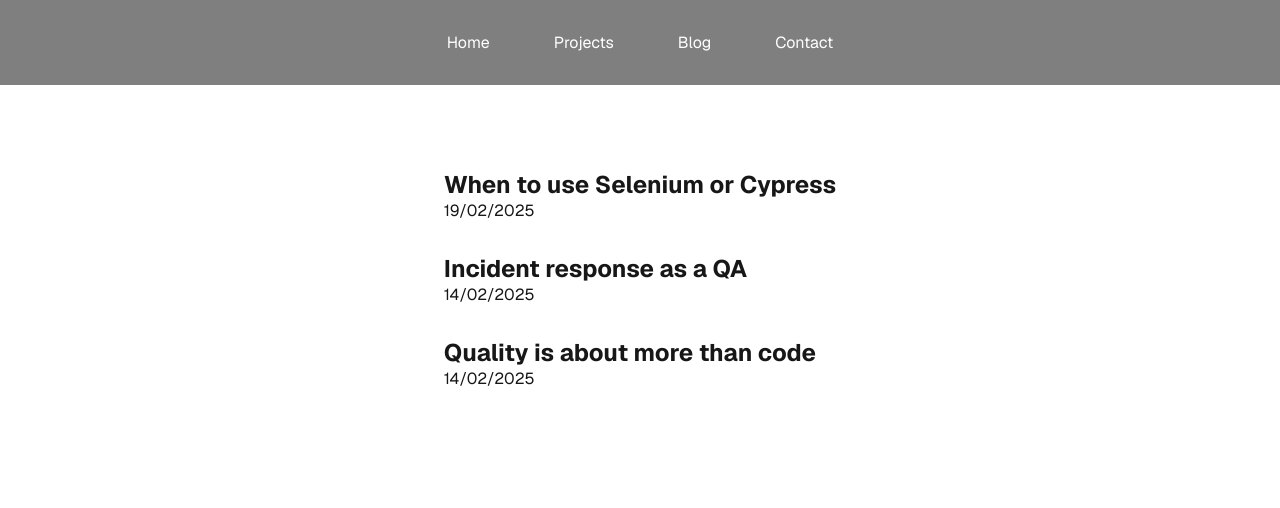
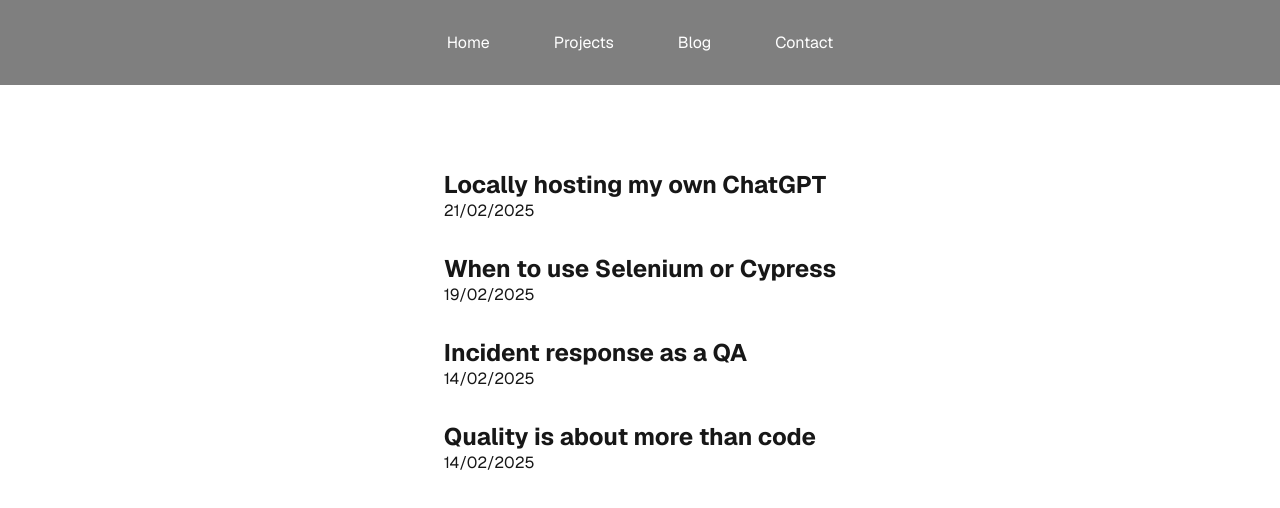
Before and after one commit to jordan-mace/au, a Next.js app: page /blog in a window 1280 px wide. Shown: the top 508 px of the page. Built offline with nearby package versions, Linux system fonts and the light colour scheme.

Commit message:
Remove post filters

```diff
--- a/src/app/blog/page.tsx
+++ b/src/app/blog/page.tsx
@@ -10,10 +10,6 @@ const parseMdxDate = (date: string) => {
   return dt;
 }
 
-const isInPast = (date: string) => {
-  return parseMdxDate(date).getDate() <= new Date().getDate();
-}
-
 export const metadata: Metadata = {
   title: "Blog",
   description: "Jordan Mace's blog posts",
@@ -24,7 +20,7 @@ export const metadata: Metadata = {
 export default async function Page() {
   const posts = await getPostsWithMetadata()
 
-  return (<Posts posts={posts.filter((x) => isInPast(x.createdAt))
+  return (<Posts posts={posts
     .sort(function (x, y) {
       return parseMdxDate(y.createdAt).getDate() - parseMdxDate(x.createdAt).getDate()
     })} />)
```
